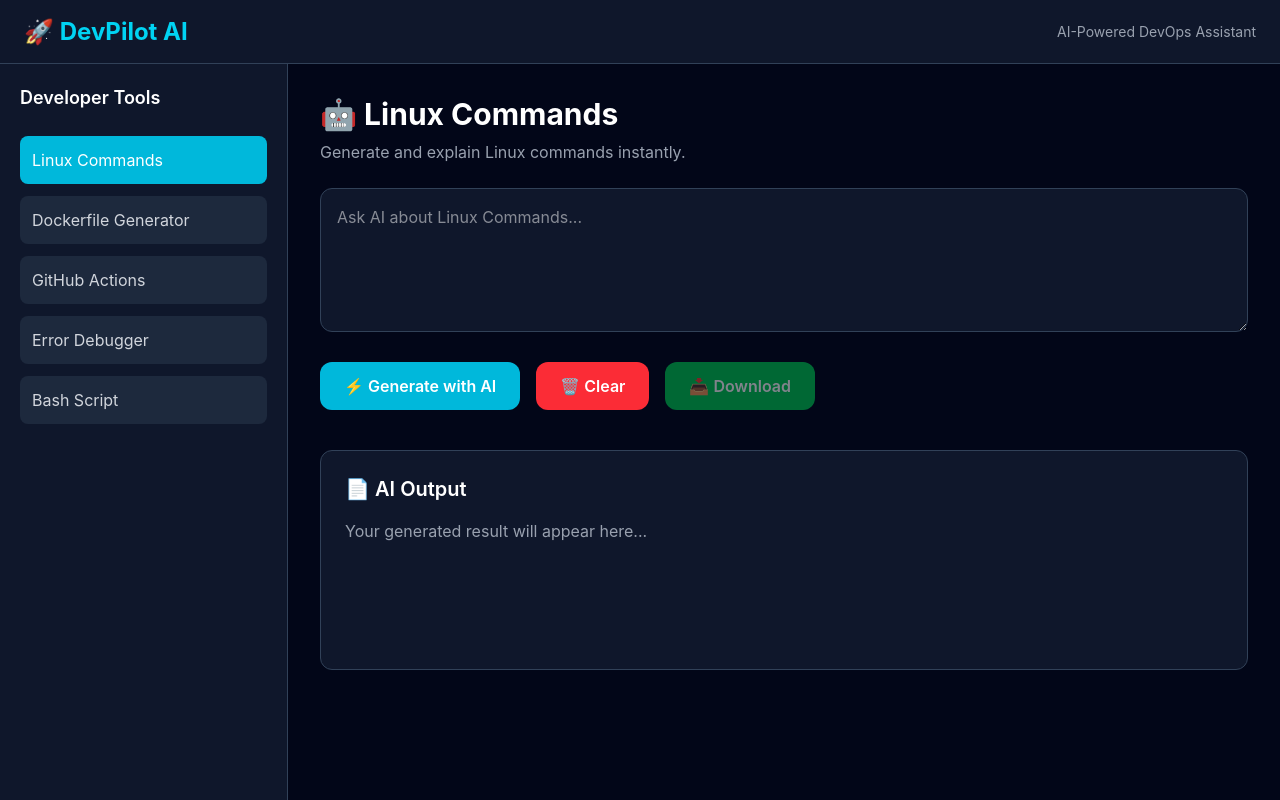
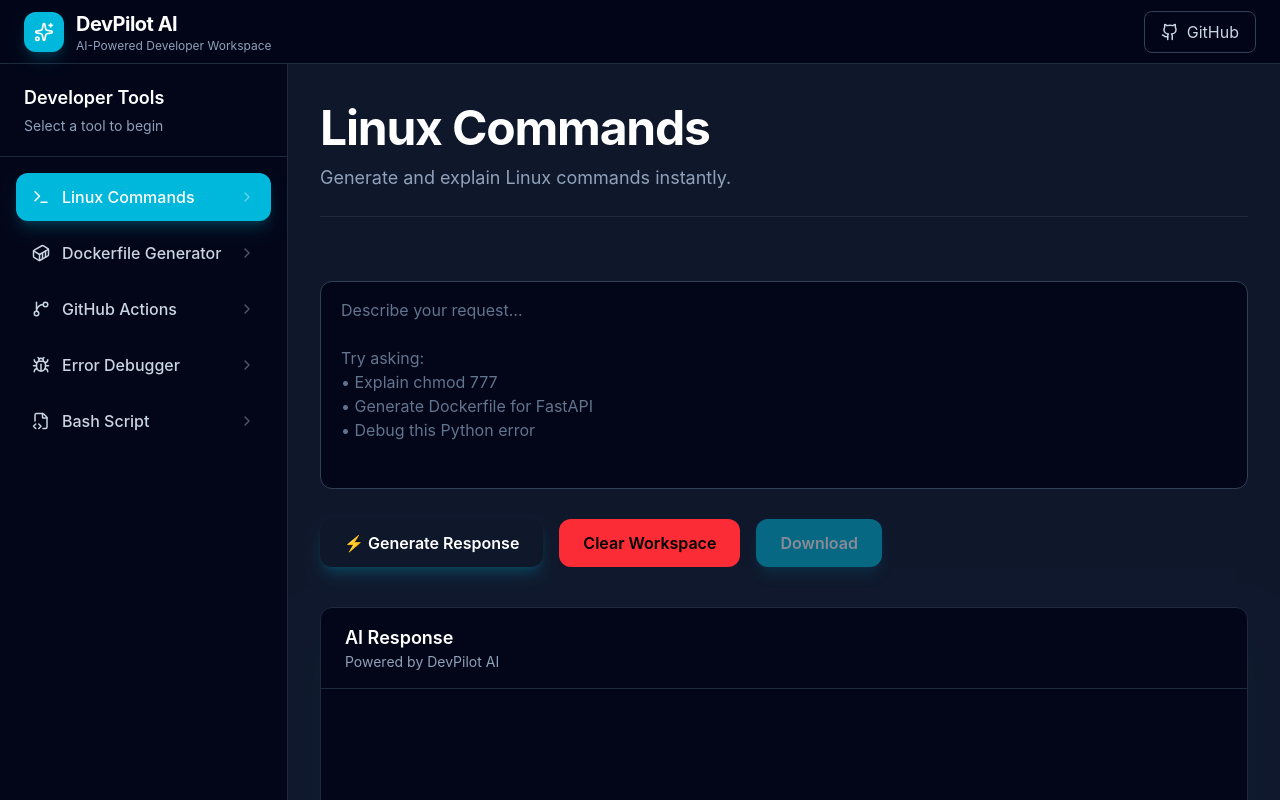
Before and after one commit to bhupeshpatil230306-sudo/devpilot-ai, a React app in the folder frontend/: page / in a window 1280 px wide. Built offline with nearby package versions, Linux system fonts and the light colour scheme; the HTML template or start-up script is replaced by a standard one.

Commit message:
Improve DevPilot AI frontend UI

```diff
--- a/frontend/src/components/Header.jsx
+++ b/frontend/src/components/Header.jsx
@@ -1,13 +1,47 @@
+import { Github, Sparkles } from "lucide-react";
+
 function Header() {
   return (
-    <header className="h-16 bg-slate-900 border-b border-slate-700 flex items-center justify-between px-6">
-      <h1 className="text-2xl font-bold text-cyan-400">
-        🚀 DevPilot AI
-      </h1>
+    <header className="sticky top-0 z-50 h-16 bg-slate-950/95 backdrop-blur-md border-b border-slate-800">
+      <div className="h-full max-w-7xl mx-auto px-6 flex items-center justify-between">
 
-      <p className="text-gray-400 text-sm">
-        AI-Powered DevOps Assistant
-      </p>
+        {/* Logo */}
+        <div className="flex items-center gap-3 cursor-pointer">
+
+          <div className="w-10 h-10 rounded-xl bg-cyan-500 flex items-center justify-center shadow-lg shadow-cyan-500/20">
+
+            <Sparkles size={20} className="text-white" />
+
+          </div>
+
+          <div>
+            <h1 className="text-xl font-bold tracking-tight text-white">
+              DevPilot AI
+            </h1>
+
+            <p className="text-xs text-slate-400">
+              AI-Powered Developer Workspace
+            </p>
+          </div>
+
+        </div>
+
+        {/* Right Side */}
+        <div className="flex items-center gap-4">
+
+          <a
+            href="https://github.com/bhupeshpatil230306-sudo/devpilot-ai"
+            target="_blank"
+            rel="noreferrer"
+            className="flex items-center gap-2 px-4 py-2 rounded-lg border border-slate-700 text-slate-300 hover:bg-slate-800 hover:text-white transition-all duration-200 active:scale-95"
+          >
+            <Github size={18} />
+            GitHub
+          </a>
+
+        </div>
+
+      </div>
     </header>
   );
 }
--- a/frontend/src/components/Sidebar.jsx
+++ b/frontend/src/components/Sidebar.jsx
@@ -1,33 +1,83 @@
+import {
+  Terminal,
+  Container,
+  GitBranch,
+  Bug,
+  FileCode2,
+  ChevronRight,
+} from "lucide-react";
+
 function Sidebar({ selectedTool, setSelectedTool }) {
   const tools = [
-    "Linux Commands",
-    "Dockerfile Generator",
-    "GitHub Actions",
-    "Error Debugger",
-    "Bash Script",
+    {
+      name: "Linux Commands",
+      icon: <Terminal size={18} />,
+    },
+    {
+      name: "Dockerfile Generator",
+      icon: <Container size={18} />,
+    },
+    {
+      name: "GitHub Actions",
+      icon: <GitBranch size={18} />,
+    },
+    {
+      name: "Error Debugger",
+      icon: <Bug size={18} />,
+    },
+    {
+      name: "Bash Script",
+      icon: <FileCode2 size={18} />,
+    },
   ];
 
   return (
-    <aside className="w-72 bg-slate-900 border-r border-slate-700 p-5">
-      <h2 className="text-lg font-semibold text-white mb-6">
-        Developer Tools
-      </h2>
+    <aside className="w-72 bg-slate-950 border-r border-slate-800 flex flex-col">
 
-      <div className="space-y-3">
+      <div className="px-6 py-5 border-b border-slate-800">
+        <h2 className="text-lg font-semibold text-white">
+          Developer Tools
+        </h2>
+
+        <p className="text-sm text-slate-400 mt-1">
+          Select a tool to begin
+        </p>
+      </div>
+
+      <div className="flex-1 p-4 space-y-2">
+
         {tools.map((tool) => (
           <button
-            key={tool}
-            onClick={() => setSelectedTool(tool)}
-            className={`w-full text-left p-3 rounded-lg transition ${
-              selectedTool === tool
-                ? "bg-cyan-500 text-white"
-                : "bg-slate-800 text-gray-300 hover:bg-slate-700"
+            key={tool.name}
+            onClick={() => setSelectedTool(tool.name)}
+            className={`group w-full flex items-center justify-between rounded-xl px-4 py-3 transition-all duration-200 active:scale-[0.97]
+            ${
+              selectedTool === tool.name
+                ? "bg-cyan-500 text-white shadow-lg shadow-cyan-500/20"
+                : "text-slate-300 hover:bg-slate-800 hover:text-white"
             }`}
           >
-            {tool}
+
+            <div className="flex items-center gap-3">
+
+              {tool.icon}
+
+              <span className="font-medium">
+                {tool.name}
+              </span>
+
+            </div>
+
+            <ChevronRight
+              size={16}
+              className="opacity-40 group-hover:translate-x-1 transition-all"
+            />
+
           </button>
         ))}
+
       </div>
+
     </aside>
   );
 }
--- a/frontend/src/components/Workspace.jsx
+++ b/frontend/src/components/Workspace.jsx
@@ -1,3 +1,4 @@
+import { Sparkles } from "lucide-react";
 import { useState } from "react";
 import axios from "axios";
 import ReactMarkdown from "react-markdown";
@@ -95,20 +96,31 @@
   };
 
   return (
-    <main className="flex-1 p-8 bg-slate-950 text-white">
-      <h2 className="text-3xl font-bold">
-        🤖 {selectedTool}
+  <main className="flex-1 bg-slate-900 overflow-y-auto">
+    <div className="max-w-6xl mx-auto px-8 py-10">
+
+      <div className="mb-10 border-b border-slate-800 pb-6">
+
+        <h2 className="text-5xl font-bold tracking-tight text-white">
+          {selectedTool}
         </h2>
 
-      <p className="text-gray-400 mt-2">
+        <p className="mt-3 text-lg leading-7 text-slate-400 max-w-3xl">
           {descriptions[selectedTool]}
         </p>
+
+      </div>
 
       <textarea
   value={prompt}
   onChange={(e) => setPrompt(e.target.value)}
-        placeholder={`Ask AI about ${selectedTool}...`}
-        className="w-full mt-6 h-36 bg-slate-900 border border-slate-700 rounded-xl p-4 outline-none focus:border-cyan-400"
+  placeholder={`Describe your request...
+
+Try asking:
+• Explain chmod 777
+• Generate Dockerfile for FastAPI
+• Debug this Python error`}
+  className="w-full mt-6 h-52 resize-none rounded-xl border border-slate-700 bg-slate-950 px-5 py-4 text-white placeholder:text-slate-500 outline-none transition-all duration-200 focus:border-cyan-400 focus:ring-2 focus:ring-cyan-500/20"
 />
 
       <div className="mt-6 flex gap-4 flex-wrap">
@@ -116,9 +128,9 @@
         <button
   onClick={handleGenerate}
   disabled={loading}
-          className="px-6 py-3 bg-cyan-500 hover:bg-cyan-400 rounded-xl font-semibold transition disabled:opacity-50"
+  className="px-6 py-3 rounded-xl font-semibold text-white hover:bg-cyan-800 hover:scale-[1.02] active:scale-95 transition-all duration-200 shadow-lg shadow-cyan-500/20 disabled:opacity-50"
 >
-          {loading ? "Generating..." : "⚡ Generate with AI"}
+  {loading ? "Generating Response..." : "⚡ Generate Response"}
 </button>
 
         <button
@@ -126,26 +138,39 @@
             setPrompt("");
             setOutput("");
           }}
-          className="px-6 py-3 bg-red-500 hover:bg-red-400 rounded-xl font-semibold transition"
+          className="px-6 py-3 bg-red-500 hover:bg-red-400 rounded-xl font-semibold transition-all duration-200 hover:scale-[1.03] active:scale-95"
         >
-          🗑️ Clear
+          Clear Workspace
         </button>
 
         <button
           onClick={downloadResponse}
           disabled={!output}
-          className="px-6 py-3 bg-green-500 hover:bg-green-400 rounded-xl font-semibold transition disabled:opacity-50"
+          className="px-6 py-3 rounded-xl bg-cyan-500 font-semibold text-white hover:bg-cyan-600 hover:scale-[1.02] active:scale-95 transition-all duration-200 shadow-lg shadow-cyan-500/20 disabled:opacity-50"
         >
-          📥 Download
+          Download
         </button>
 
       </div>
 
-      <div className="mt-10 bg-slate-900 border border-slate-700 rounded-xl p-6 min-h-[220px]">
-        <h3 className="text-xl font-semibold mb-4">
-          📄 AI Output
+      <div className="mt-10 bg-slate-950 border border-slate-800 rounded-xl shadow-2xl shadow-cyan-500/5 hover:border-cyan-500/30 transition-all duration-300 overflow-hidden">
+
+  <div className="flex items-center justify-between px-6 py-4 border-b border-slate-800">
+
+    <div>
+      <h3 className="text-lg font-semibold text-white">
+        AI Response
       </h3>
 
+      <p className="text-sm text-slate-400">
+        Powered by DevPilot AI
+      </p>
+
+</div>
+  </div>
+
+
+  <div className="p-8 min-h-[250px] overflow-auto">
         <div className="overflow-auto">
 
           {output ? (
@@ -197,15 +222,30 @@
               </ReactMarkdown>
 
           ) : (
-            <p className="text-gray-400">
-              Your generated result will appear here...
+
+            <div className="flex flex-col items-center justify-center py-24 text-center">
+
+  <div className="mb-5">
+    <Sparkles size={52} className="text-cyan-400 mx-auto" />
+  </div>
+
+  <h3 className="text-2xl font-semibold text-white">
+    Ready to Generate
+  </h3>
+
+  <p className="mt-3 text-slate-400 max-w-lg">
+    Describe your task above and DevPilot AI will generate a professional response.
   </p>
+
+</div>
 )}
 
         </div>
 
       </div>
+</div>
 
+</div>
     </main>
   );
 }
```
Lines whose indentation alone changed are shown as unchanged.
